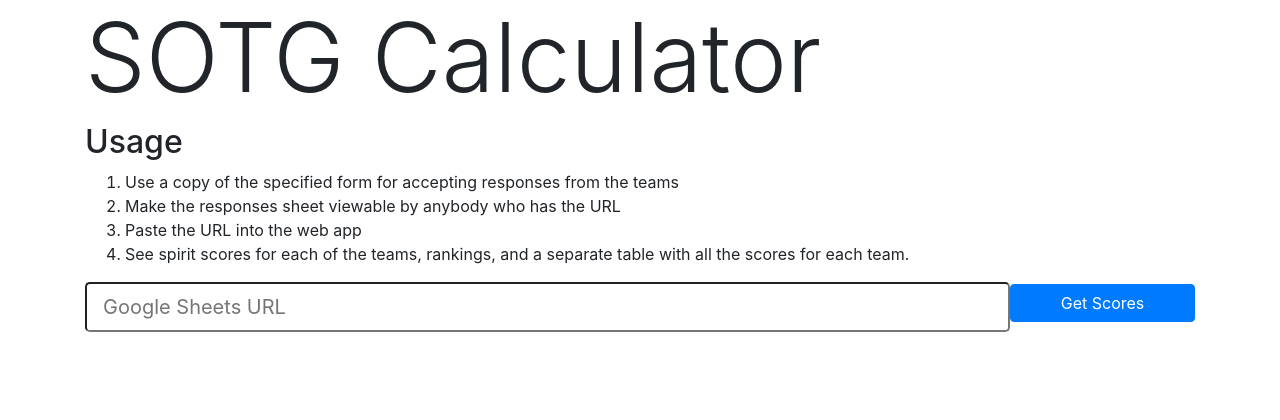
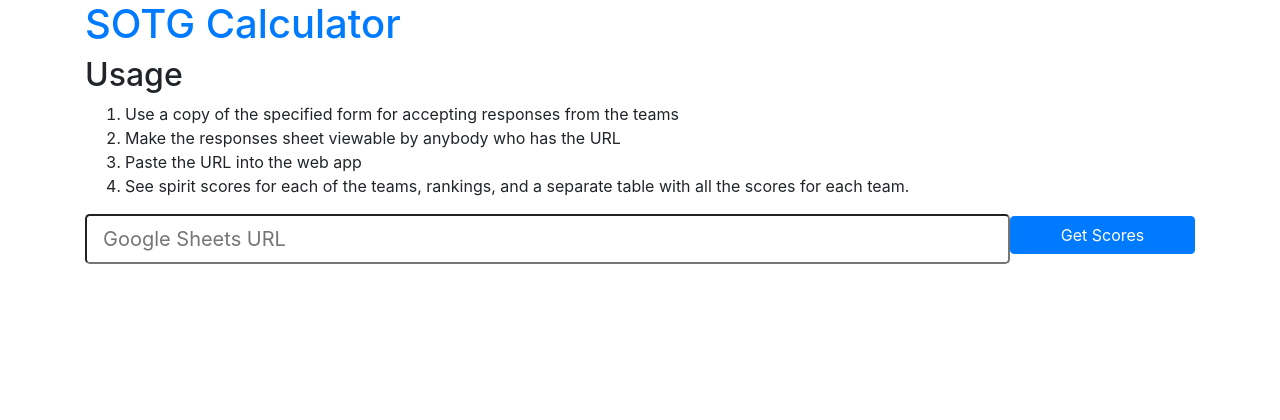
Before and after one commit to india-ultimate/sotg-calculator, a Flask app: page / in a window 1280 px wide. Shown: the top 420 px of the page. Run offline with Flask 2, Linux system fonts and the light colour scheme; some libraries are stand-ins or nearby versions.

Commit message:
Add a link to go back to the Home page

```diff
--- a/templates/index.html.jinja
+++ b/templates/index.html.jinja
@@ -1,6 +1,6 @@
 {% extends "base.html.jinja" %}
 {% block content %}
-<h1 class="display-1">SOTG Calculator</h1>
+<a href="{{url_for('index')}}"><h1>SOTG Calculator</h1></a>
 {% if rankings is not none and detailed_scores %}
 
 <nav>
```
